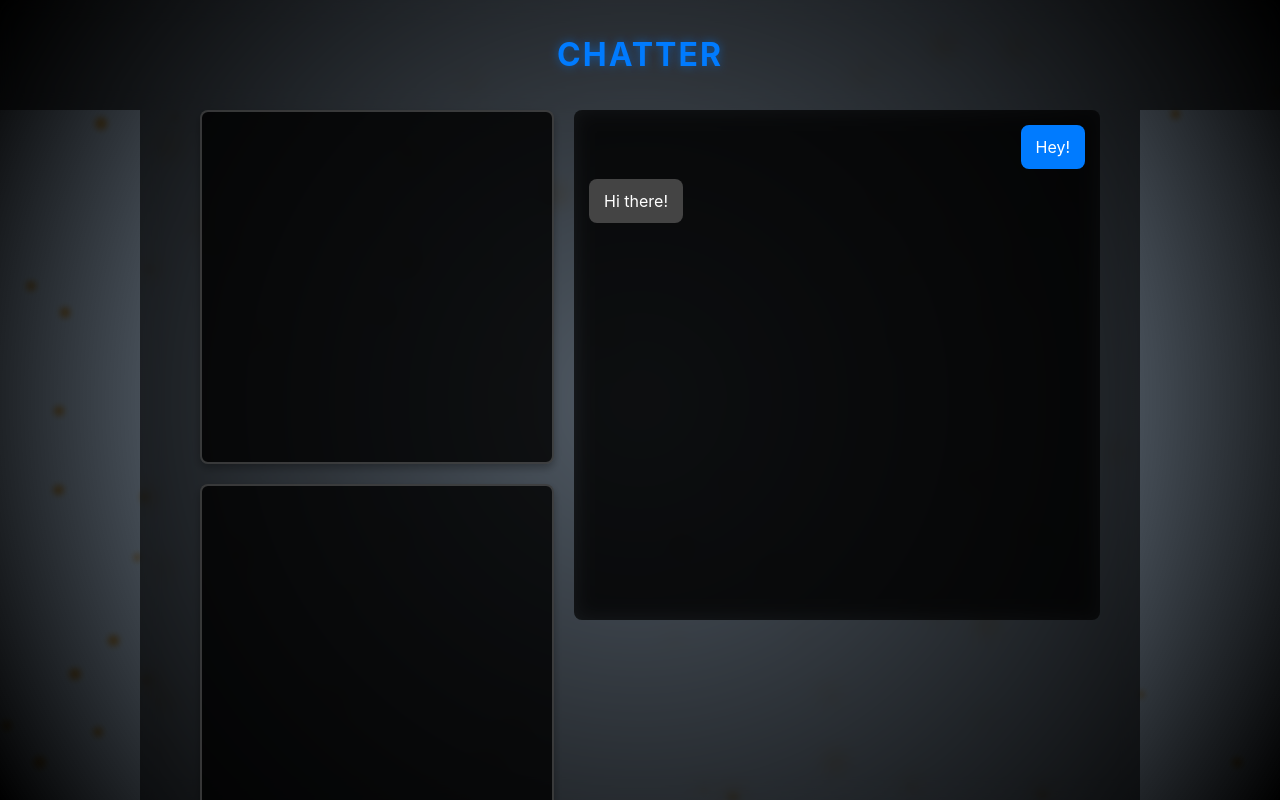
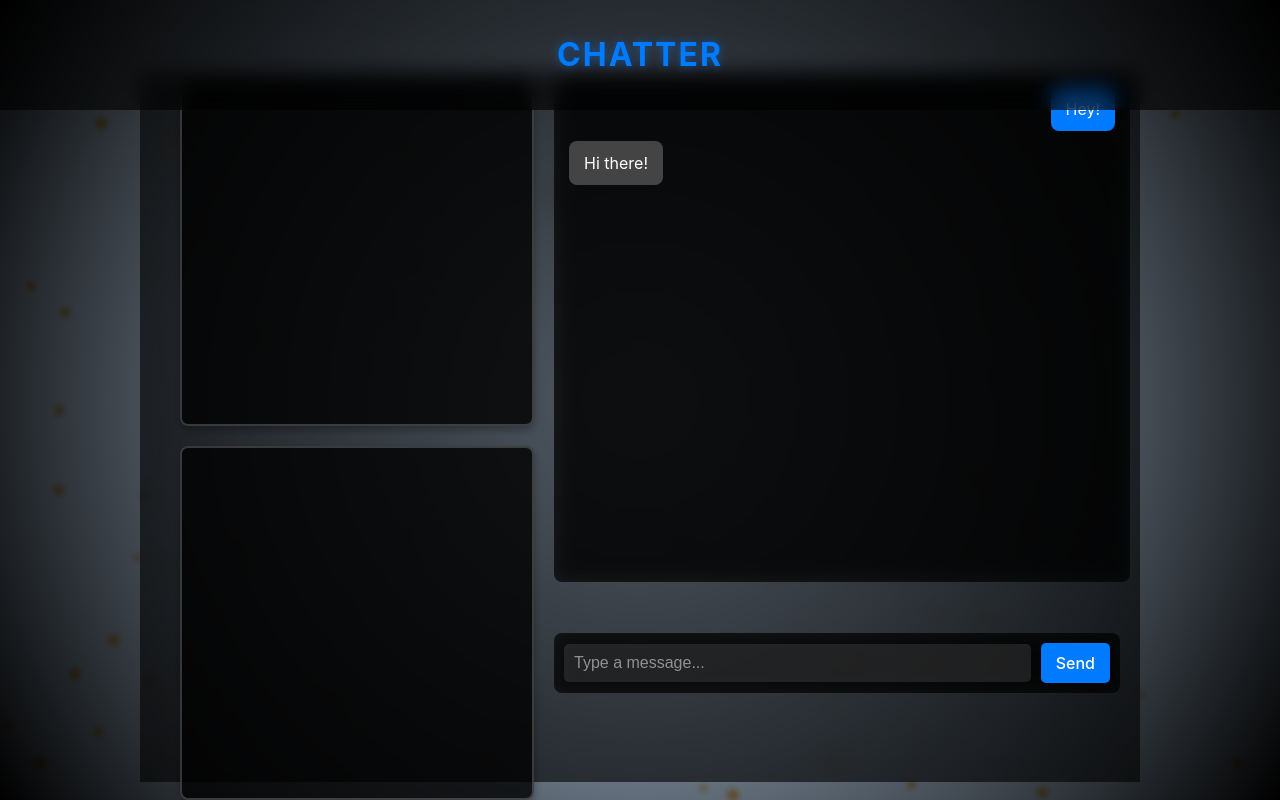
Before and after one commit to zacharyaziegler/Chatter, a React (Vite) app in the folder frontend/: page /chat in a window 1280 px wide. Built offline with nearby package versions, Linux system fonts and the light colour scheme; no server answers.

Commit message:
Added TextBox component to Chat.jsx

```diff
--- a/frontend/src/components/MessageBoard.jsx
+++ b/frontend/src/components/MessageBoard.jsx
@@ -1,7 +1,14 @@
 import "../styles/MessageBoard.css";
+import { useEffect, useRef } from "react";
 import PropTypes from "prop-types";
 
 const MessageBoard = ({ messages }) => {
+  const messagesEndRef = useRef(null);
+
+  // Auto-scroll to the bottom when messages change
+  useEffect(() => {
+    messagesEndRef.current?.scrollIntoView({ behavior: "smooth" });
+  }, [messages]);
   return (
     <div className="message-board">
       {messages.length > 0 ? (
@@ -13,6 +20,8 @@ const MessageBoard = ({ messages }) => {
       ) : (
         <p className="no-messages">No messages yet...</p>
       )}
+      {/* Invisible div to scroll into view */}
+      <div ref={messagesEndRef} />
     </div>
   );
 };
--- /dev/null
+++ b/frontend/src/components/TextBox.jsx
@@ -0,0 +1,42 @@
+import { useState } from "react";
+import PropTypes from "prop-types";
+import "../styles/TextBox.css";
+
+const TextBox = ({ onSendMessage }) => {
+  const [message, setMessage] = useState("");
+
+  // Handles input change
+  const handleInputChange = (e) => {
+    setMessage(e.target.value);
+  };
+
+  // Handles message submission
+  const handleSendMessage = () => {
+    if (message.trim() !== "") {
+      onSendMessage(message); // Calls function passed from Chat.jsx
+      setMessage(""); // Clears input after sending
+    }
+  };
+
+  return (
+    <div className="text-box">
+      <input
+        type="text"
+        className="text-input"
+        placeholder="Type a message..."
+        value={message}
+        onChange={handleInputChange}
+        onKeyDown={(e) => e.key === "Enter" && handleSendMessage()} // Sends on Enter key
+      />
+      <button className="send-button" onClick={handleSendMessage}>
+        Send
+      </button>
+    </div>
+  );
+};
+
+export default TextBox;
+
+TextBox.propTypes = {
+    onSendMessage: PropTypes.node.isRequired
+}
--- a/frontend/src/pages/Chat.jsx
+++ b/frontend/src/pages/Chat.jsx
@@ -3,17 +3,22 @@ import Background from "../components/Background";
 import ChatBox from "../components/ChatBox";
 import WebcamView from "../components/WebCamView";
 import MessageBoard from "../components/MessageBoard";
+import TextBox from "../components/TextBox";
 import "../styles/Chat.css";
 import { useState } from "react";
 
 const Chat = () => {
   // eslint-disable-next-line no-unused-vars
   const [remoteStream, setRemoteStream] = useState(null);
-  // eslint-disable-next-line no-unused-vars
   const [messages, setMessages] = useState([
     {text: "Hey!", isSent: true},
     {text: "Hi there!", isSent: false}
   ])
+
+  const handleSendMessage = (newMessage) => {
+    setMessages((prevMessages) => [...prevMessages, { text: newMessage, isSent: true }]);
+  };
+
   return (
     <Background>
       <div className="chat__container">
@@ -26,8 +31,11 @@ const Chat = () => {
               <WebcamView isLocal={false} videoStream={remoteStream} />
             </div>
 
-            {/* Right: Message Board */}
-            <MessageBoard messages={messages} />
+            {/* Right: Message Board + Text Input */}
+            <div className="chat_interface">
+              <MessageBoard messages={messages} />
+              <TextBox onSendMessage={handleSendMessage} />
+            </div>
           </div>
         </ChatBox>
       </div>
--- a/frontend/src/styles/Chat.css
+++ b/frontend/src/styles/Chat.css
@@ -20,11 +20,21 @@
     gap: 20px;
 }
 
- .video_container {
+.video_container {
     display: flex;
     flex-direction: column;
     align-items: flex-start;
     gap: 20px;
-    width: auto;
-    margin-left: 20px;
 }
+
+.chat_interface {
+    flex: 1;
+    display: flex;
+    flex-direction: column;
+    justify-content: space-between;
+    height: 90%;
+}
+
+.text-box {
+    width: 100%;
+}
--- a/frontend/src/styles/MessageBoard.css
+++ b/frontend/src/styles/MessageBoard.css
@@ -19,6 +19,9 @@
     max-width: 80%;
     word-wrap: break-word;
     font-size: 1rem;
+    overflow-wrap: break-word;
+    white-space: pre-wrap;
+    word-break: break-all;
 }
 
 .message.sent {
--- /dev/null
+++ b/frontend/src/styles/TextBox.css
@@ -0,0 +1,39 @@
+.text-box {
+    display: flex;
+    gap: 10px;
+    padding: 10px;
+    background: rgba(0, 0, 0, 0.6);
+    backdrop-filter: blur(10px);
+    border-radius: 8px;
+    align-items: center;
+}
+
+.text-input {
+    flex: 1;
+    padding: 10px;
+    border: none;
+    border-radius: 5px;
+    font-size: 1rem;
+    outline: none;
+    background: rgba(255, 255, 255, 0.1);
+    color: white;
+}
+
+.text-input::placeholder {
+    color: rgba(255, 255, 255, 0.5);
+}
+
+.send-button {
+    background: #007bff;
+    color: white;
+    border: none;
+    padding: 10px 15px;
+    border-radius: 5px;
+    font-size: 1rem;
+    cursor: pointer;
+    transition: background 0.3s ease;
+}
+
+.send-button:hover {
+    background: #0056b3;
+}
```
